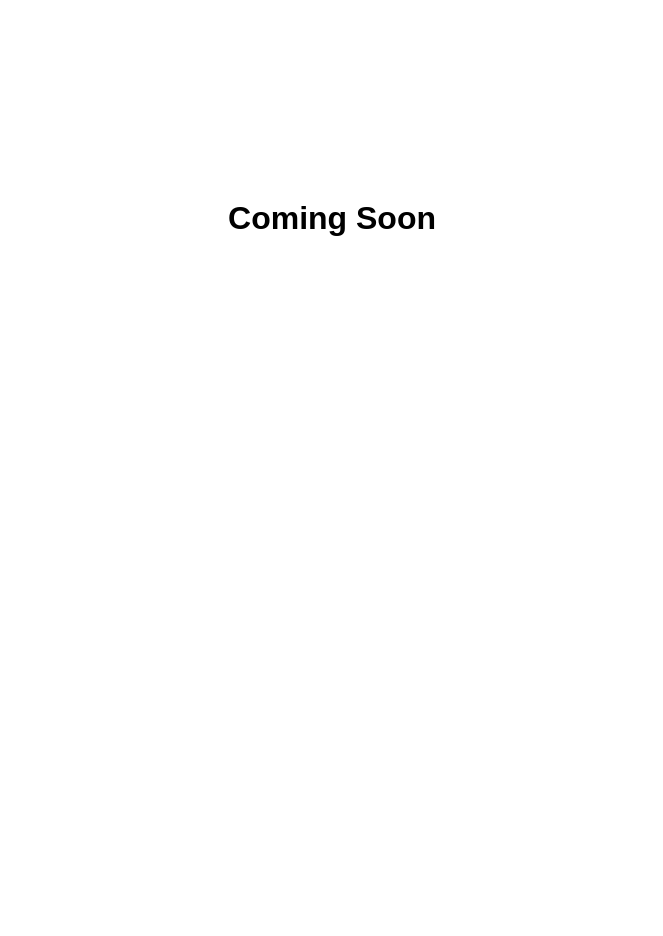
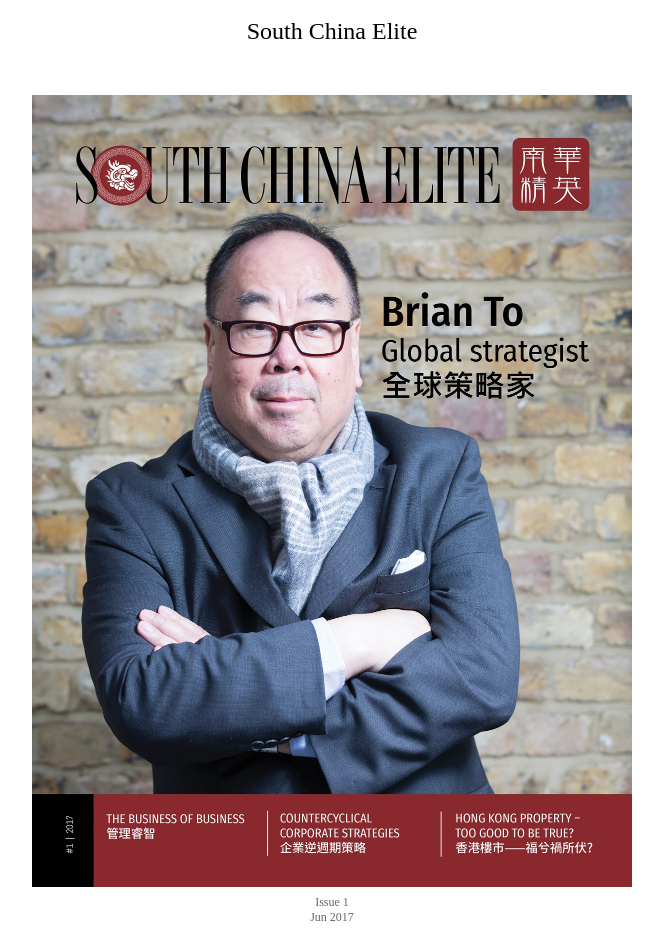
Before and after one commit to WGM8/southchinaelite_website, a plain HTML site: page index.html in a window 1280 px wide. Shown: the whole page, without its empty margins (308-971 px from the left). Before the commit the page ends 800 px from the top, so only its background shows below. Drawn offline with Linux system fonts and the light colour scheme.

Commit message:
add issue 1 image link

```diff
--- a/index.html
+++ b/index.html
@@ -3,25 +3,30 @@
 <head>
 <meta charset="utf-8">
 <meta name="viewport" content="width=device-width, initial-scale=1.0, maximum-scale=1.0, minimum-scale=1.0, user-scalable=0" />
-<title>Coming Soon</title>
-<style>
-* {
-  margin: 0;
-  padding: 0;
-}
-body {
-  font-family: sans-serif;
-  font-size: 16px;
-  max-width: 740px;
-  margin: 0 auto;
-}
-.coming-soon-title {
-  margin-top: 200px;
-  text-align: center;
-}
-</style>
+<title>South China Elite</title>
 </head>
 <body>
-<h1 class="coming-soon-title">Coming Soon</h1>
+<table style="text-align: center;" width="100%">
+<tr>
+<td style="text-align: center; font-size: 24px; line-height: 40px;">
+South China Elite
+<br />
+<br />
+</td>
+</tr>
+<tr>
+<td style="text-align: center;">
+<a href="http://magazine.asiahighlife.com/SCE/issue1/index.html" target="_blank">
+<img src="./SCE1.jpg" style="width: 100%; max-width: 600px;" />
+</a>
+</td>
+</tr>
+<tr>
+<td style="text-align: center; color: #666; font-size: 12px;">
+Issue 1 <br />
+Jun 2017
+</td>
+</tr>
+</table>
 </body>
 </html>
```
Also changed, not shown: SCE1.jpg (added).
